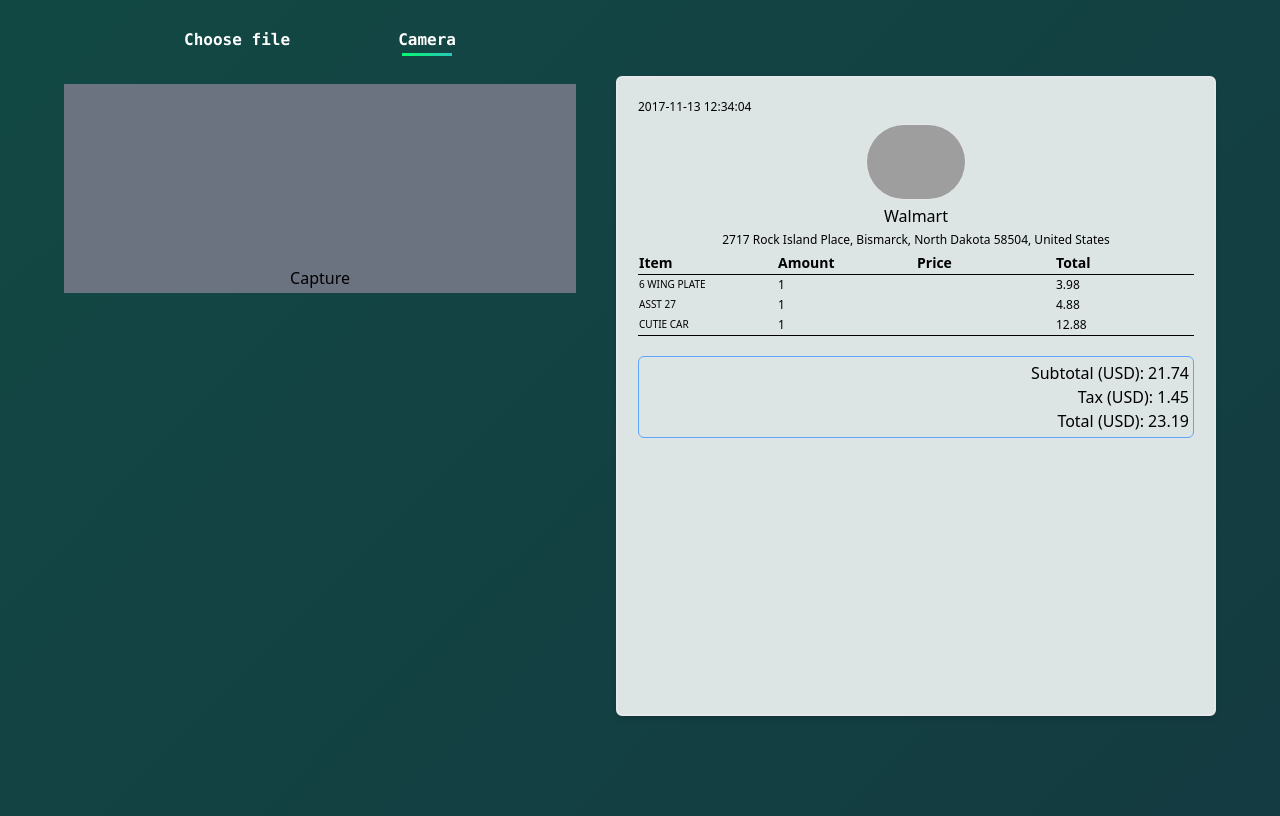
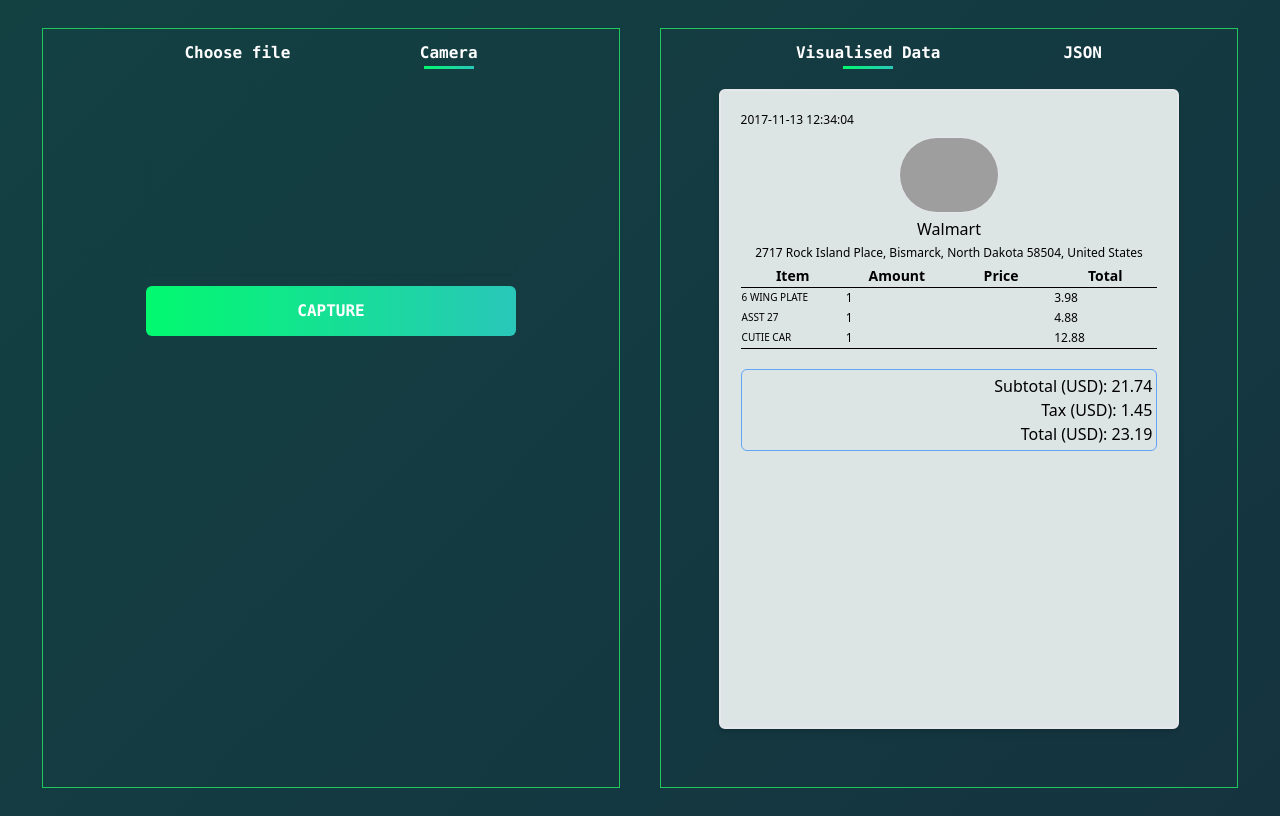
Before and after one commit to MercurialG/veryfi-exercise, a Next.js app: page / in a window 1280 px wide. Both pictures are taken after a click on the item "Camera". Built offline with nearby package versions, Linux system fonts and the light colour scheme; no server answers; grey boxes are pictures that could not be loaded.

Commit message:
v0.3
Added json display,
Wrapped both data displays into tabs,
Styles

```diff
--- a/components/Camera.jsx
+++ b/components/Camera.jsx
@@ -1,10 +1,11 @@
 import React, { useEffect, useState } from "react";
 import Webcam from "react-webcam";
 import { useReceiptContext } from "../context/state";
+import Image from "next/image";
 const WebcamComponent = () => <Webcam />;
 const videoConstraints = {
-  width: 300,
-  height: 500,
+  width: 380,
+  height: 600,
   facingMode: "environment" || "user",
 };
 
@@ -33,21 +34,20 @@
   }
 
   return (
-    <div className="bg-gray-500">
-      <h2 className="mb-5 text-center"></h2>
+    <div className="flex flex-col justify-center mt-3">
       <div className="">
         {picture == "" ? (
           <Webcam
-            className=""
+            className="rounded-md shadow-sm mb-3"
             audio={false}
-            height={600}
+            height={700}
             ref={webcamRef}
-            width={350}
+            width={370}
             screenshotFormat="image/jpeg"
             videoConstraints={videoConstraints}
           />
         ) : (
-          <img src={picture} />
+          <Image alt="Image" src={picture} />
         )}
       </div>
       <div>
@@ -57,7 +57,7 @@
               e.preventDefault();
               setPicture();
             }}
-            className="btn btn-primary"
+            className="cameraButton"
           >
             Retake
           </button>
@@ -67,7 +67,7 @@
               e.preventDefault();
               capture();
             }}
-            className="h-[30px] w-full mt-1 bg-gradient-to-r from-[#171c3a], to-[#115246]"
+            className="cameraButton"
           >
             Capture
           </button>
--- /dev/null
+++ b/components/DataDisplay.jsx
@@ -0,0 +1,15 @@
+import { useReceiptContext } from "../context/state";
+
+const DataDisplay = () => {
+  const { receiptData, setReceiptData } = useReceiptContext();
+
+  return (
+    <div className="w-[80%] h-[80vh] overflow-scroll bg-[#DDE4E4] rounded-md mt-3 mb-5">
+      <pre>
+        <code>{JSON.stringify(receiptData, null, 2)}</code>
+      </pre>
+    </div>
+  );
+};
+
+export default DataDisplay;
--- a/components/ReceiptData.jsx
+++ b/components/ReceiptData.jsx
@@ -668,10 +668,10 @@
   // Using data from context in ../context/state.js
   const { receiptData, setReceiptData } = useReceiptContext();
   const receipts = receiptData.map((item) => (
-    <li
-      className="min-h-[80vh] flex-row justify-center items-center
+    <div
+      className="md:min-h-[80vh] w-[80%]
       p-5 list-none border-solid border-white-500 border-[2px]
-      my-5 rounded-md bg-[#DDE4E4] shadow-md"
+      rounded-md bg-[#DDE4E4] shadow-md"
       key={item.id}
     >
       <p className="text-[12px] mb-2">{item.date}</p>
@@ -729,9 +729,11 @@
         {item.tip && <p>{`Tip (${item.currency_code}): ${item.tip}`}</p>}
         <p>{`Total (${item.currency_code}): ${item.total}`}</p>
       </div>
-    </li>
+    </div>
   ));
-  return <div className="md:mt-10">{receipts}</div>;
+  return (
+    <div className="flex justify-center pb-5 md:pb-0 mt-3">{receipts}</div>
+  );
 }
 
 export default ReceiptData;
--- a/components/Tabs.jsx
+++ b/components/Tabs.jsx
@@ -1,40 +1,3 @@
-// import React, { useState } from "react";
-// import Camera from "./Camera";
-// import DragAndDrop from "./DragAndDrop";
-// const Tabs = () => {
-//   const [activeTab, setActiveTab] = useState("tab1");
-//   //  Tab switching handlers
-//   const handleTab1 = () => {
-//     setActiveTab("tab1");
-//   };
-//   const handleTab2 = () => {
-//     setActiveTab("tab2");
-//   };
-//   return (
-//     <div className="">
-//       <ul className="flex flex-row justify-evenly text-white font-mono font-bold p-3">
-//         <li
-//           className={activeTab === "tab1" ? "active-tab" : "inactive-tab"}
-//           onClick={handleTab1}
-//         >
-//           Choose file
-//         </li>
-//         <li
-//           className={activeTab === "tab2" ? "active-tab" : "inactive-tab"}
-//           onClick={handleTab2}
-//         >
-//           Camera
-//         </li>
-//       </ul>
-
-//       <div className="w-[80vw] h-[80vh] md:w-[40vw]">
-//         {activeTab === "tab1" ? <DragAndDrop /> : <Camera />}
-//       </div>
-//     </div>
-//   );
-// };
-// export default Tabs;
-
 import React, { useState } from "react";
 
 const Tabs = ({ tabs }) => {
@@ -46,7 +9,7 @@
   };
 
   return (
-    <div className="">
+    <div className="h-[95vh] border-solid border-[1px] border-green-500">
       <ul className="flex flex-row justify-evenly text-white font-mono font-bold p-3">
         {tabs.map((tab) => (
           <li
@@ -59,7 +22,7 @@
         ))}
       </ul>
 
-      <div className="w-[80vw] h-[80vh] md:w-[40vw]">
+      <div className="flex justify-center md:w-[45vw]">
         {tabs.find((tab) => tab.key === activeTab).component}
       </div>
     </div>
--- a/pages/HomePage.jsx
+++ b/pages/HomePage.jsx
@@ -3,8 +3,9 @@
 import Tabs from "../components/Tabs";
 import DragAndDrop from "../components/DragAndDrop";
 import Camera from "../components/Camera";
+import DataDisplay from "../components/DataDisplay";
 function HomePage() {
-  const tabs = [
+  const inputTabs = [
     {
       key: "tab1",
       title: "Choose file",
@@ -16,10 +17,25 @@
       component: <Camera />,
     },
   ];
+  const outputTabs = [
+    {
+      key: "tab1",
+      title: "Visualised Data",
+      component: <ReceiptData />,
+    },
+    {
+      key: "tab2",
+      title: "JSON",
+      component: <DataDisplay />,
+    },
+  ];
   return (
-    <div className="flex flex-col md:flex-row md:gap-10 mt-4 mx-auto w-[80vw] h-[70vh] md:w-[90vw]">
-      <Tabs tabs={tabs} />
-      <ReceiptData />
+    <div className="flex flex-col gap-5 md:flex-row md:gap-10 mt-4 h-[70vh] w-[90vw] md:w-[80vw] mx-auto md:justify-center p-3">
+      <Tabs tabs={inputTabs} />
+      <Tabs tabs={outputTabs} />
+      <footer className="text-center md:hidden h-[10vh] p-5 pb-7 font-mono font-bold text-white">
+        <p>MercurialG</p>
+      </footer>
     </div>
   );
 }
--- a/pages/index.js
+++ b/pages/index.js
@@ -18,8 +18,6 @@
       <main>
         <HomePage />
       </main>
-
-      {/* <footer className={styles.footer}></footer> */}
     </div>
   );
 }
--- a/styles/globals.css
+++ b/styles/globals.css
@@ -7,16 +7,20 @@
     @apply p-1 my-[1px] border-[1px] border-blue-400 rounded-md;
   }
   .dragAndDrop {
-    @apply flex h-full items-center justify-center
-    border-solid rounded-md my-3 hover:opacity-70
+    @apply flex h-[80vh] w-[80%] md:w-[70%] items-center justify-center
+    border-solid rounded-md mt-3 mb-5 hover:opacity-70
     bg-[#DDE4E4] text-center font-mono font-bold p-5;
+  }
+  .cameraButton {
+    @apply h-[50px] w-full bg-gradient-to-r from-[#02f96f] to-[#29c7b9]
+    text-white uppercase font-mono font-bold p-2 rounded-t-md md:rounded-md;
   }
 }
 
 body {
   background: linear-gradient(-45deg, #171c3a, #115246);
   background-size: 400% 400%;
-  animation: bg-gradient 10s ease infinite;
+  animation: bg-gradient 5s ease infinite;
   height: 100vh;
 }
 
```
